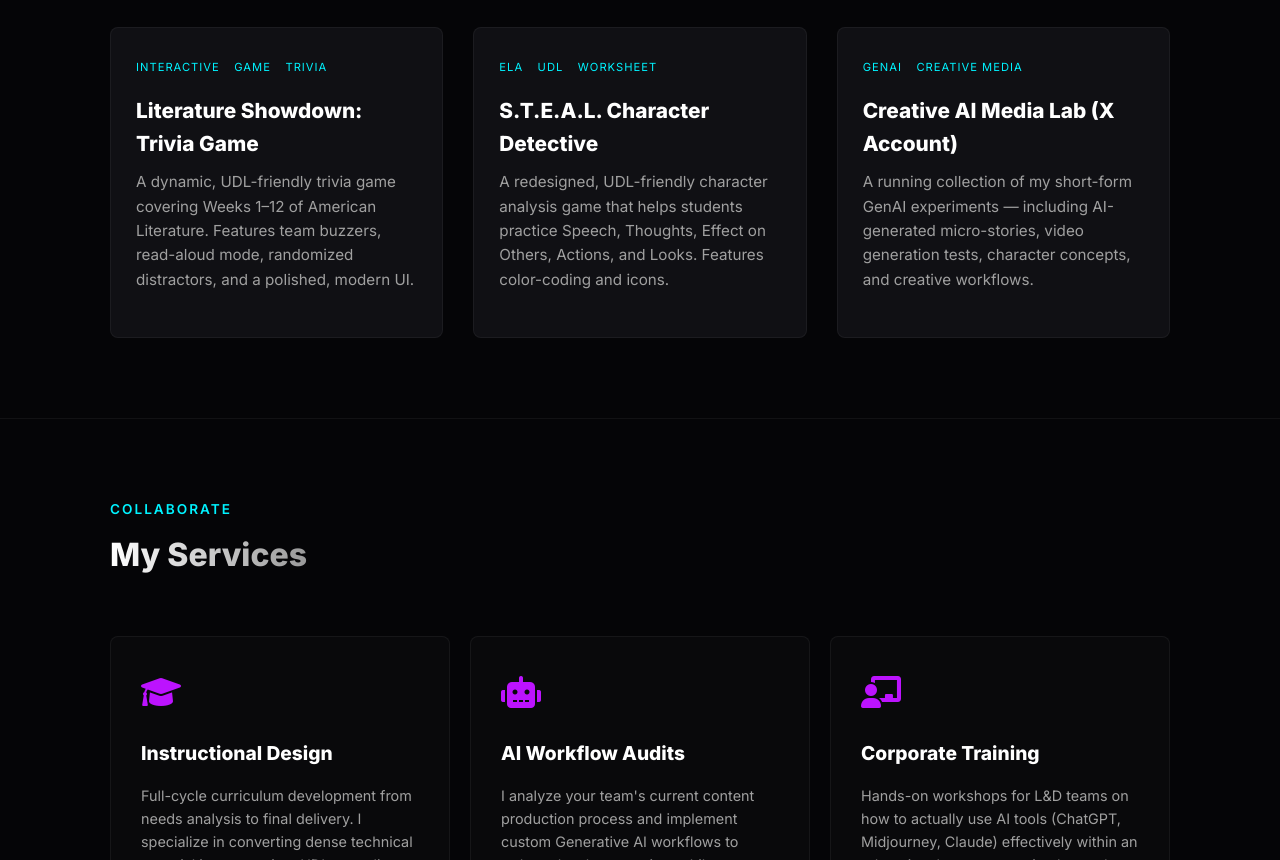
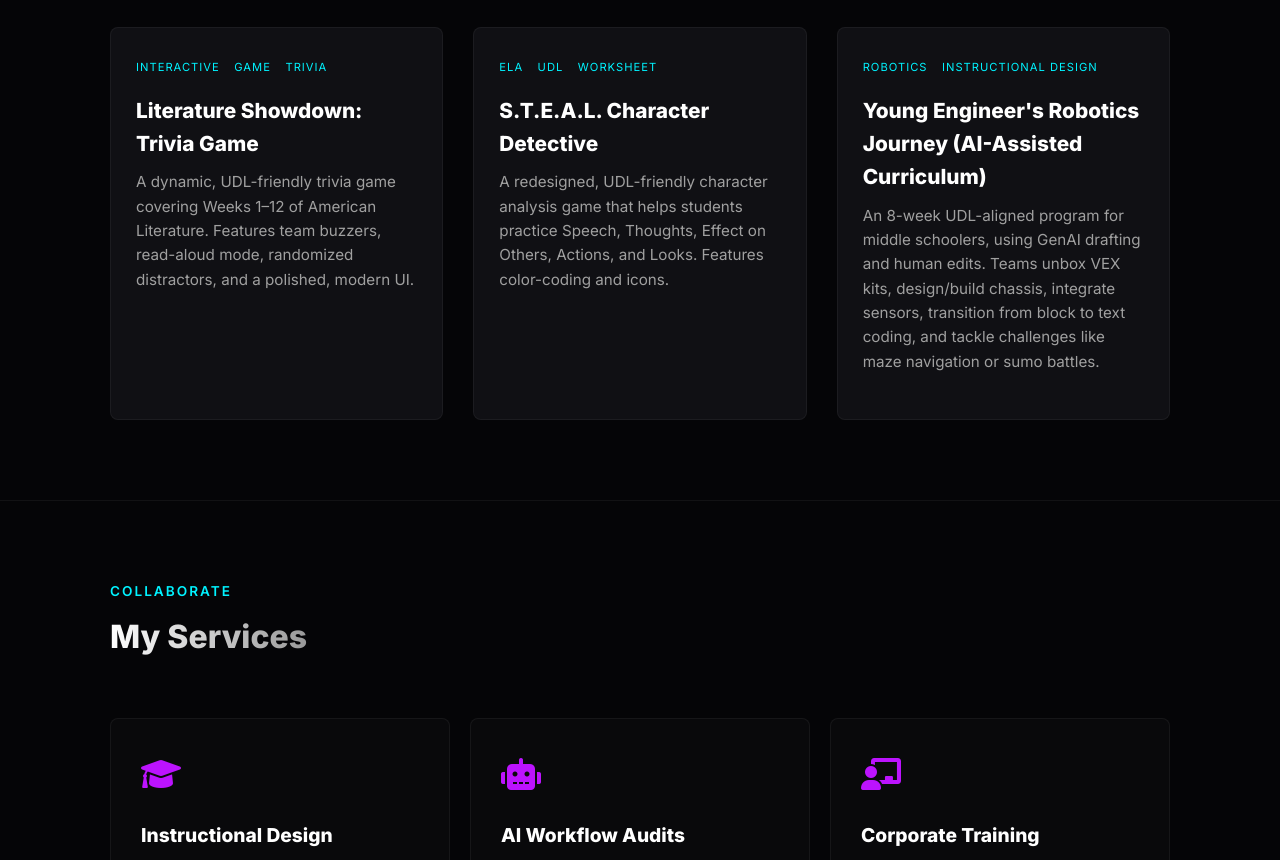
Before and after one commit to luvbuniz/amy-portfolio, a plain HTML site: page index.html in a window 1280 px wide. Shown: the part 2457-3317 px from the top of the page. Drawn offline with Linux system fonts and the light colour scheme.

Commit message:
Update index.html

```diff
--- a/index.html
+++ b/index.html
@@ -754,18 +754,19 @@
                 </a>
 
                 <!-- Card 6 -->
-                <a href="https://x.com/EmergentContent"
+                <a href="Young_Engineer_Robotics_Journey.pdf"
                    class="project-card project-link-wrapper"
                    target="_blank"
                    rel="noopener noreferrer">
                     <div class="card-tags">
-                        <span class="card-tag">GenAI</span>
-                        <span class="card-tag">Creative Media</span>
+                        <span class="card-tag">Robotics</span>
+                        <span class="card-tag">Instructional Design</span>
                     </div>
-                    <h3 class="project-title">Creative AI Media Lab (X Account)</h3>
+                    <h3 class="project-title">Young Engineer's Robotics Journey (AI-Assisted Curriculum)</h3>
                     <p class="project-desc">
-                        A running collection of my short-form GenAI experiments — including AI-generated micro-stories,
-                        video generation tests, character concepts, and creative workflows.
+                        An 8-week UDL-aligned program for middle schoolers, using GenAI drafting and human edits.
+                        Teams unbox VEX kits, design/build chassis, integrate sensors, transition from block to text coding,
+                        and tackle challenges like maze navigation or sumo battles.
                     </p>
                 </a>
 
```
